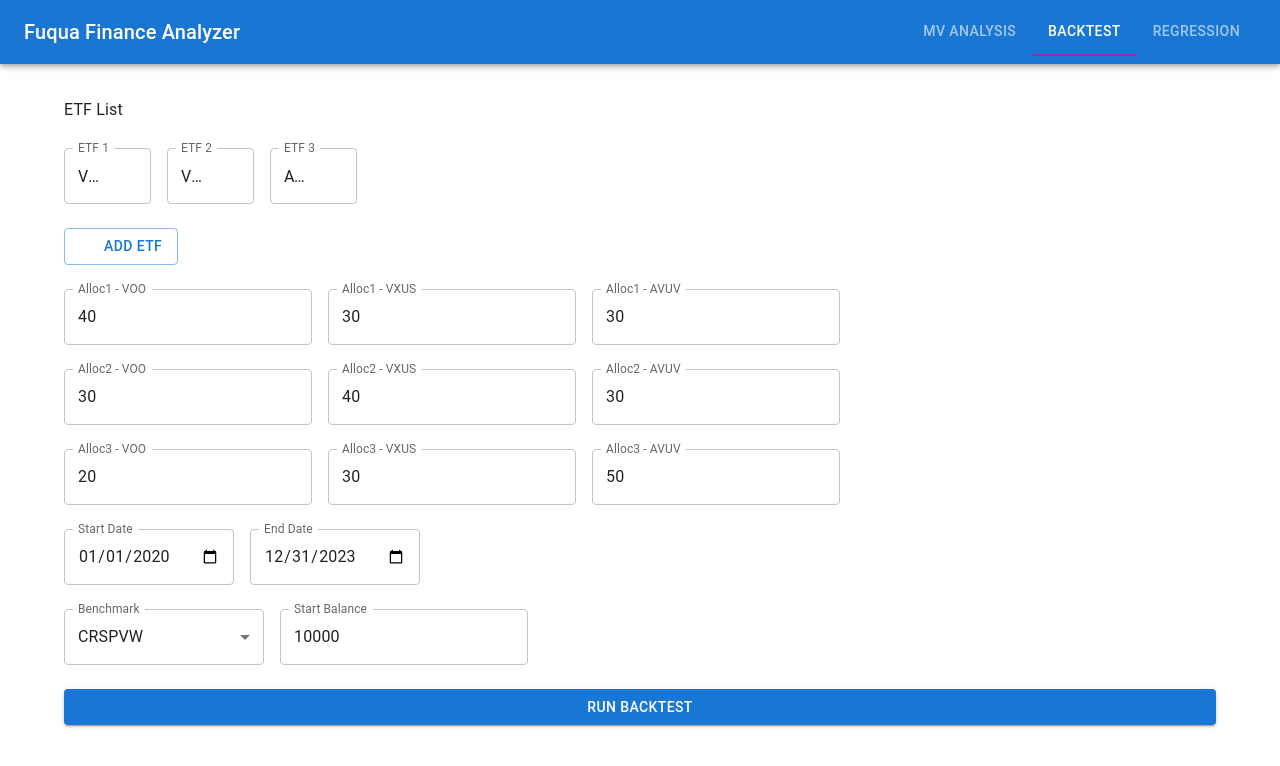
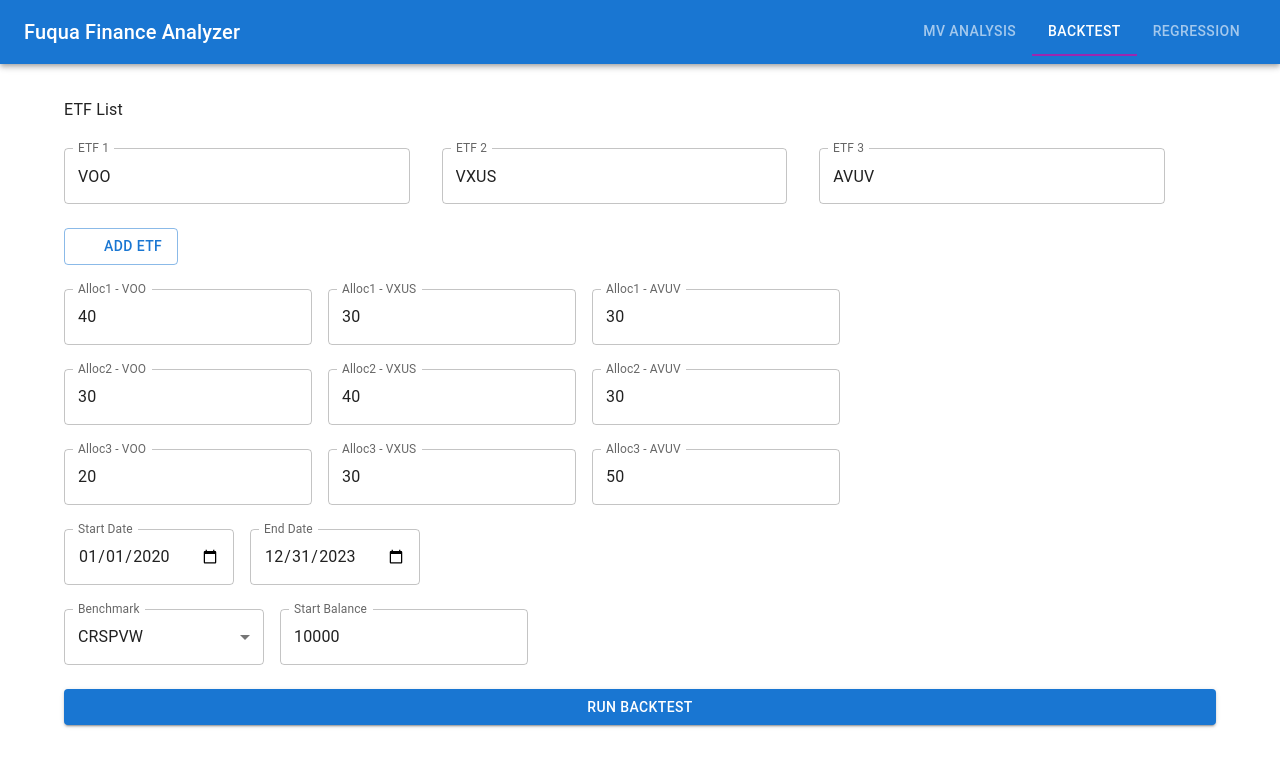
Before and after one commit to KypMon/Fuqua-investment-data, a React (Create React App) app in the folder frontend/: page /backtest in a window 1280 px wide. Shown: the top 766 px of the page. Built offline with nearby package versions, Linux system fonts and the light colour scheme; some icons are missing.

Commit message:
fix: fix etf name

```diff
--- a/frontend/src/components/EtfListInput.jsx
+++ b/frontend/src/components/EtfListInput.jsx
@@ -47,7 +47,7 @@
   }, []);
   const handleEtfChange = (index, value) => {
     const updated = [...etflist];
-    updated[index] = value;
+    updated[index] = value.split(" - ")[0];
     setEtflist(updated);
   };
 
@@ -61,9 +61,9 @@
 
   return (
     <>
-      <Grid container spacing={2} sx={{ width: "100%" }}>
+      <Grid container spacing={4} sx={{ width: "100%" }}>
         {etflist.map((etf, idx) => (
-          <Grid item xs={12} key={idx}>
+          <Grid item key={idx} sx={{ width: "30%" }}>
             <Box sx={{ position: "relative", width: "100%" }}>
               <Autocomplete
                 freeSolo
--- a/frontend/src/components/FormSection.jsx
+++ b/frontend/src/components/FormSection.jsx
@@ -67,10 +67,12 @@
       <Typography variant="subtitle1" gutterBottom>
         ETF List
       </Typography>
+
       <EtfListInput
         etflist={form.etflist}
         setEtflist={(newList) => setForm({ ...form, etflist: newList })}
       />
+
       <Button
         variant="outlined"
         startIcon={<AddIcon />}
```
Also changed, not shown: frontend/src/App.css (line endings or trailing spaces).
